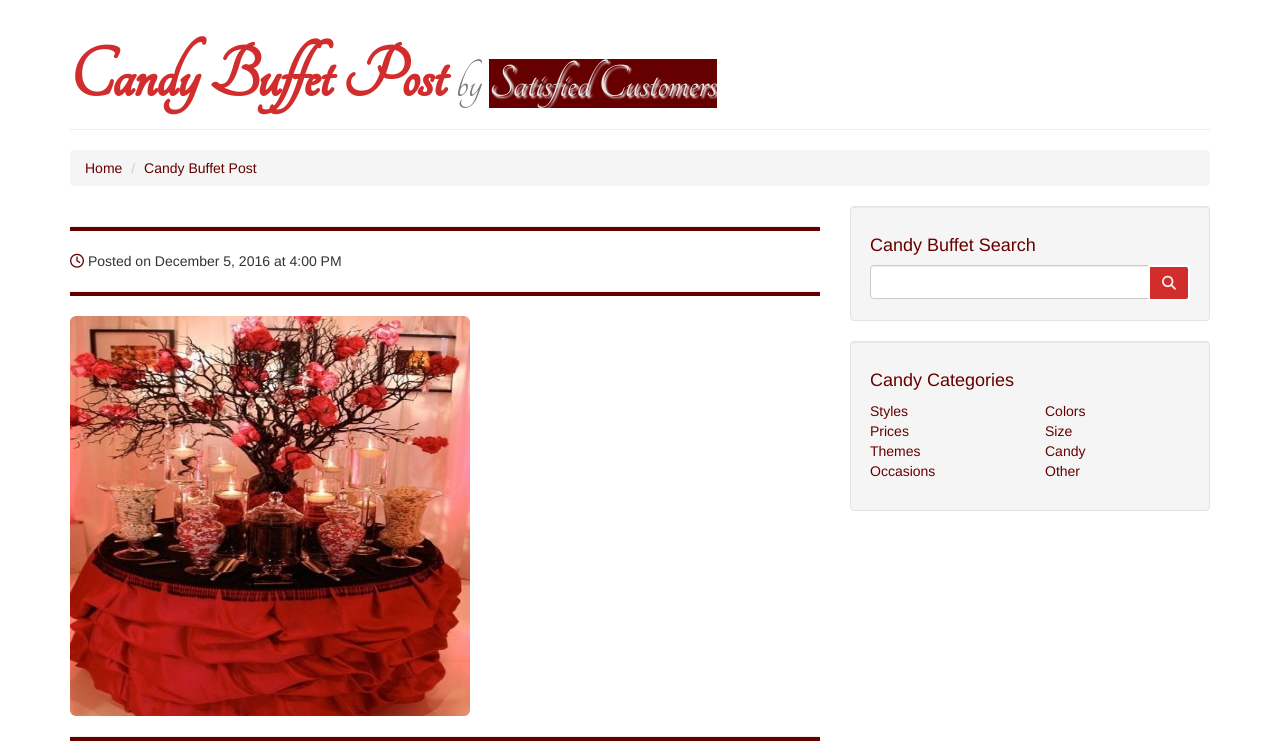
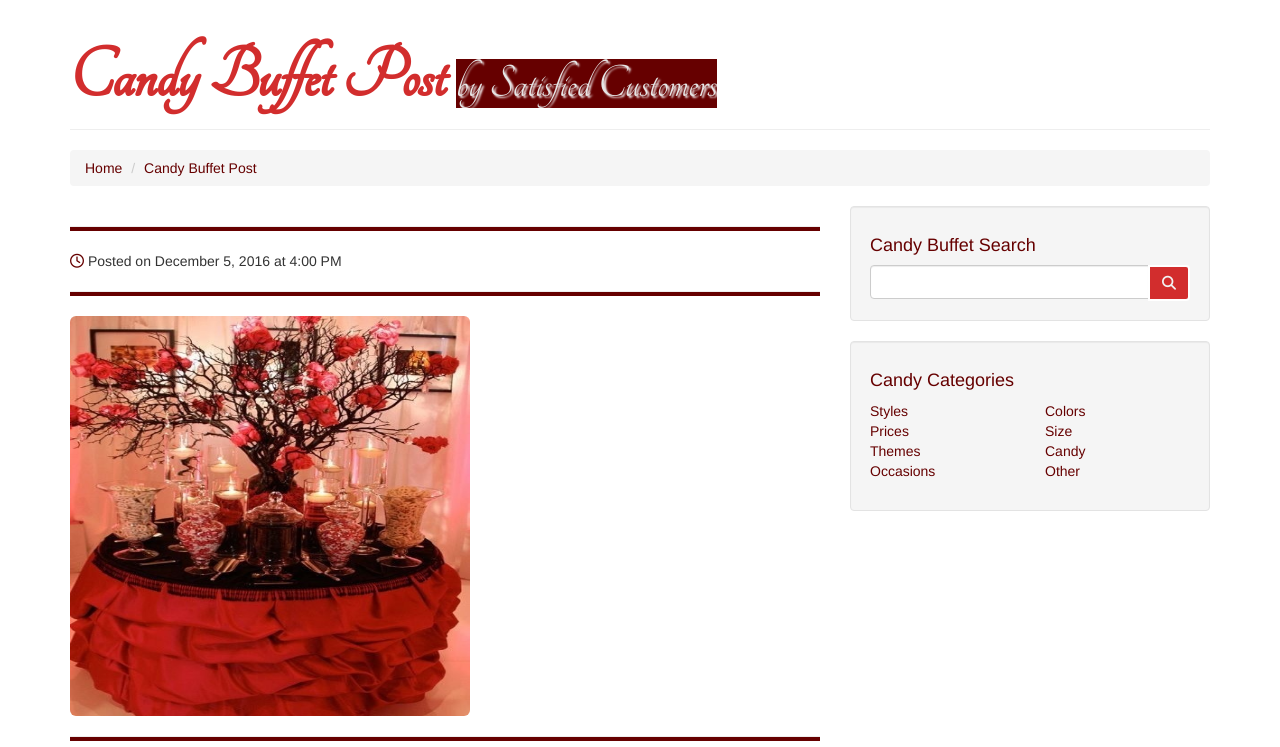
Before and after one commit to fmcj12/glamfab, a plain HTML site: page candy-post.html in a window 1280 px wide. Shown: the part 53-800 px from the top of the page. Drawn offline with nearby package versions, Linux system fonts and the light colour scheme.

Commit message:
Update candy-post.html

```diff
--- a/candy-post.html
+++ b/candy-post.html
@@ -101,7 +101,7 @@
         <div class="row">
             <div class="col-lg-12">
                 <h1 class="page-header Tango" style="color:#d22d2d;">Candy Buffet Post
-                    <small>by <a href="#" style="color:#e6e6e6;background-color:#600;">Satisfied Customers</a>
+                    <small style="color:#e6e6e6;background-color:#600;">by <a href="#" style="color:#e6e6e6;background-color:#600;">Satisfied Customers</a>
                     </small>
                 </h1>
                 <ol class="breadcrumb">
```
